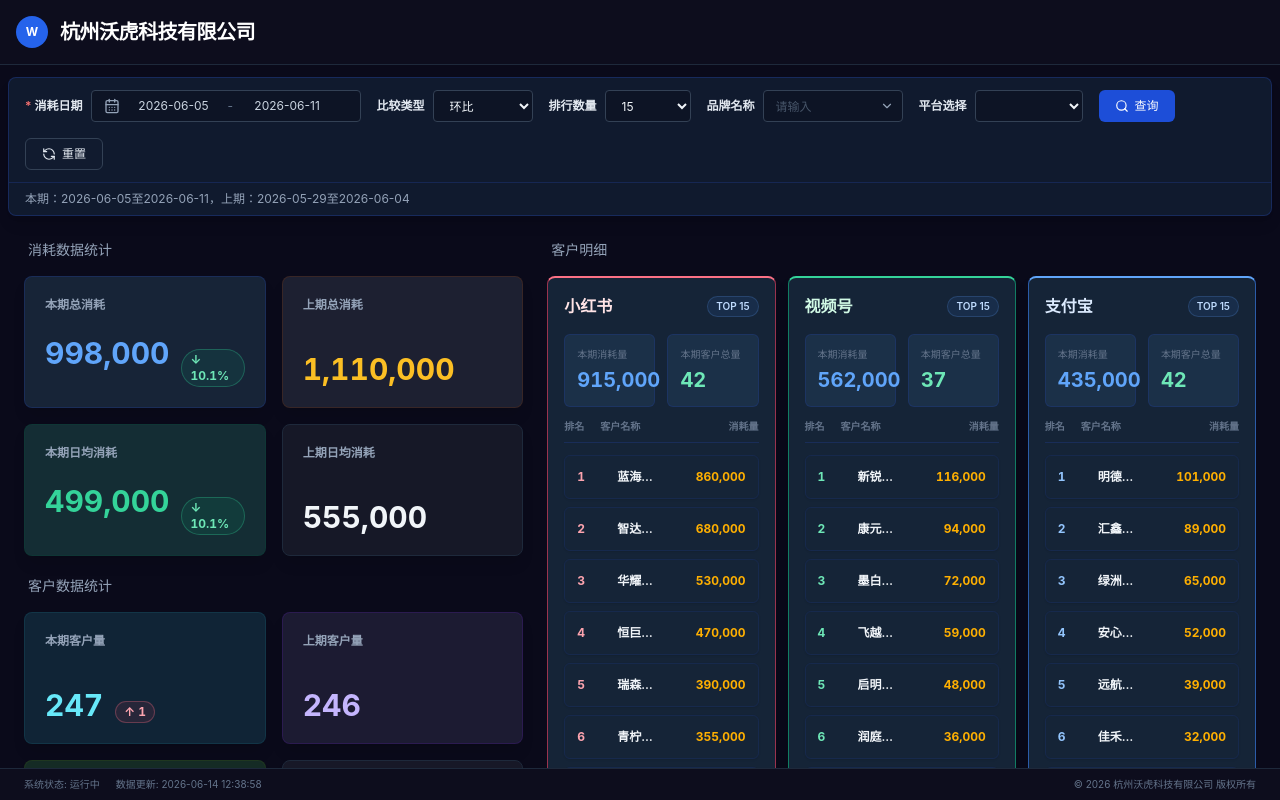
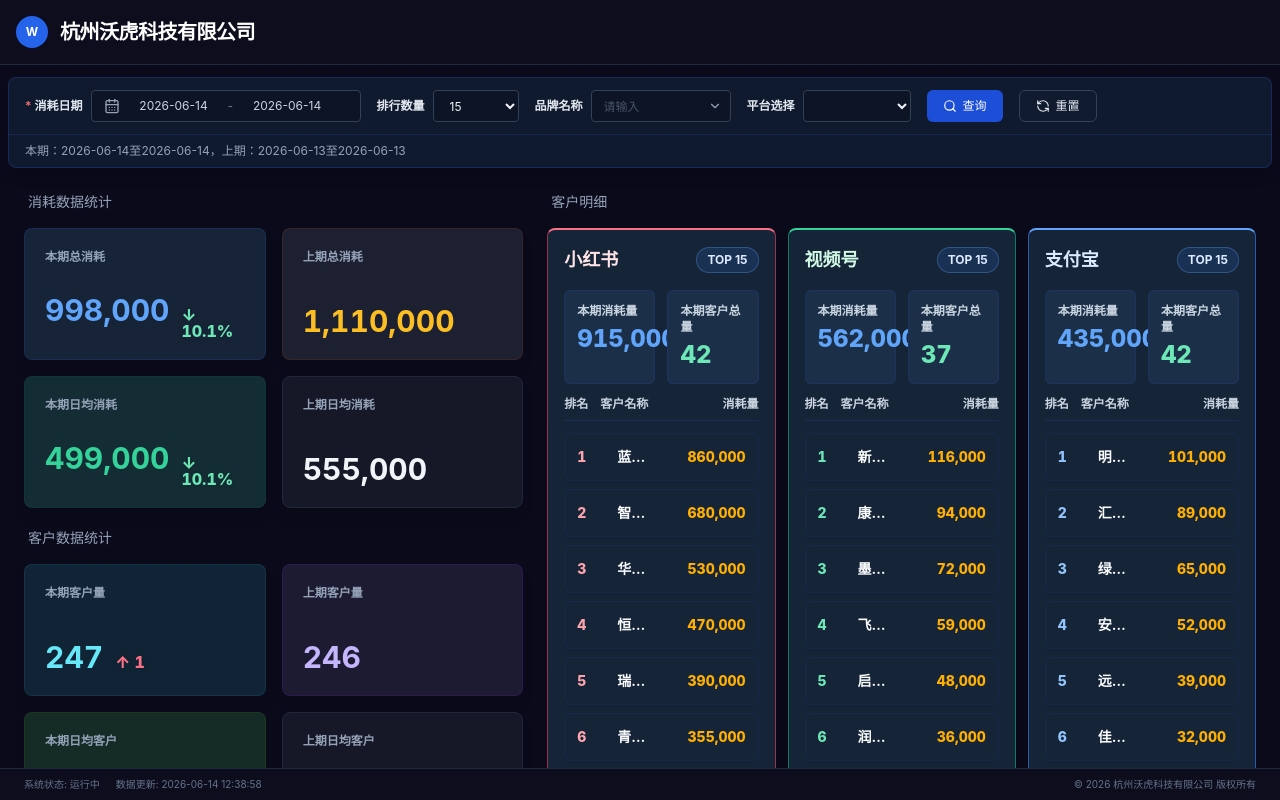
Before and after one commit to yuewithme/toufang-data-dashboard, a React (Vite) app: page / in a window 1280 px wide. Built offline with nearby package versions, Linux system fonts and the light colour scheme.

Commit message:
Refine dashboard filters and comparison styling

```diff
--- a/src/components/CustomerDetailsPanel.tsx
+++ b/src/components/CustomerDetailsPanel.tsx
@@ -51,25 +51,25 @@ const PlatformCard: React.FC<{ platform: PlatformPerformance; rankCount: number
     <section className={`flex min-h-0 flex-col overflow-hidden rounded-lg border ${styles.border} ${styles.top} border-t-2 bg-[#152437] shadow-lg shadow-black/20`}>
       <div className="px-4 pb-3 pt-4">
         <div className="mb-4 flex items-center justify-between">
-          <h3 className={`text-base font-bold ${styles.title}`}>{platform.name}</h3>
-          <span className="rounded-full border border-blue-400/20 bg-blue-500/10 px-2 py-0.5 text-[10px] font-semibold text-blue-200">
+          <h3 className={`text-lg font-extrabold ${styles.title}`}>{platform.name}</h3>
+          <span className="rounded-full border border-blue-400/30 bg-blue-500/15 px-2.5 py-1 text-xs font-bold text-blue-100">
             TOP {rankedCustomers.length}
           </span>
         </div>
 
         <div className="grid grid-cols-2 gap-3">
           <div className="rounded-md border border-blue-900/40 bg-[#1b3048] p-3">
-            <div className="text-[10px] font-medium text-slate-500">本期消耗量</div>
-            <div className={`mt-1 text-xl font-bold tabular-nums ${styles.value}`}>{formatNumber(platform.periodConsumption)}</div>
+            <div className="text-xs font-bold text-slate-300">本期消耗量</div>
+            <div className={`mt-1 text-2xl font-extrabold tabular-nums ${styles.value}`}>{formatNumber(platform.periodConsumption)}</div>
           </div>
           <div className="rounded-md border border-blue-900/40 bg-[#1b3048] p-3">
-            <div className="text-[10px] font-medium text-slate-500">本期客户总量</div>
-            <div className={`mt-1 text-xl font-bold tabular-nums ${styles.customer}`}>{formatNumber(platform.periodCustomers)}</div>
+            <div className="text-xs font-bold text-slate-300">本期客户总量</div>
+            <div className={`mt-1 text-2xl font-extrabold tabular-nums ${styles.customer}`}>{formatNumber(platform.periodCustomers)}</div>
           </div>
         </div>
       </div>
 
-      <div className="mx-4 mb-3 flex items-center border-b border-blue-900/40 pb-2 text-[10px] font-semibold text-slate-500">
+      <div className="mx-4 mb-3 flex items-center border-b border-blue-900/40 pb-2 text-xs font-bold text-slate-300">
         <span className="w-9 shrink-0">排名</span>
         <span className="min-w-0 flex-1">客户名称</span>
         <span className="w-20 shrink-0 text-right">消耗量</span>
@@ -80,11 +80,11 @@ const PlatformCard: React.FC<{ platform: PlatformPerformance; rankCount: number
           {rankedCustomers.map((customer, index) => (
             <div
               key={customer.name}
-              className={`flex min-h-11 items-center gap-3 rounded-md border border-blue-900/25 bg-gradient-to-r ${styles.row} px-3 py-2 text-xs shadow-sm shadow-black/10`}
+              className={`flex min-h-12 items-center gap-3 rounded-md border border-blue-900/25 bg-gradient-to-r ${styles.row} px-3 py-2 text-sm shadow-sm shadow-black/10`}
             >
-              <span className={`w-7 shrink-0 font-bold tabular-nums ${styles.rank}`}>{index + 1}</span>
-              <span className="min-w-0 flex-1 truncate font-semibold text-slate-100">{customer.name}</span>
-              <span className="w-20 shrink-0 text-right font-bold tabular-nums text-[#ffb000]">{formatNumber(customer.consumption)}</span>
+              <span className={`w-7 shrink-0 font-extrabold tabular-nums ${styles.rank}`}>{index + 1}</span>
+              <span className="min-w-0 flex-1 truncate font-bold text-slate-50">{customer.name}</span>
+              <span className="w-20 shrink-0 text-right font-extrabold tabular-nums text-[#ffb000]">{formatNumber(customer.consumption)}</span>
             </div>
           ))}
         </div>
--- a/src/components/FilterPanel.tsx
+++ b/src/components/FilterPanel.tsx
@@ -4,8 +4,6 @@ import { Button } from './ui/button';
 import { cn } from '../lib/utils';
 
 const mockBrands = ['星河科技', '云启教育', '蓝海医美', '智达家居', '华耀电商', '新锐汽车', '明德教育'];
-const initialStartDate = '2026-06-05';
-const initialEndDate = '2026-06-11';
 const weekDays = ['日', '一', '二', '三', '四', '五', '六'];
 
 type CalendarDay = {
@@ -18,6 +16,15 @@ type CalendarDay = {
 const pad2 = (value: number) => String(value).padStart(2, '0');
 
 const toDateKey = (date: Date) => `${date.getFullYear()}-${pad2(date.getMonth() + 1)}-${pad2(date.getDate())}`;
+
+const getYesterdayDateKey = () => {
+  const date = new Date();
+  date.setDate(date.getDate() - 1);
+  return toDateKey(date);
+};
+
+const initialStartDate = getYesterdayDateKey();
+const initialEndDate = initialStartDate;
 
 const fromDateKey = (dateKey: string) => {
   const [year, month, day] = dateKey.split('-').map(Number);
@@ -255,7 +262,6 @@ export const FilterPanel: React.FC<FilterPanelProps> = ({
   const [isDatePickerOpen, setIsDatePickerOpen] = React.useState(false);
   const [startDate, setStartDate] = React.useState(initialStartDate);
   const [endDate, setEndDate] = React.useState(initialEndDate);
-  const [compareType, setCompareType] = React.useState('环比');
   const [brandName, setBrandName] = React.useState('');
 
   const previousRange = getPreviousRange(startDate, endDate);
@@ -263,7 +269,6 @@ export const FilterPanel: React.FC<FilterPanelProps> = ({
   const resetFilters = () => {
     setStartDate(initialStartDate);
     setEndDate(initialEndDate);
-    setCompareType('环比');
     onRankCountChange(15);
     setBrandName('');
     onSelectedPlatformChange('');
@@ -302,18 +307,6 @@ export const FilterPanel: React.FC<FilterPanelProps> = ({
             />
           )}
         </div>
-
-        <label className="flex items-center gap-2">
-          <span className="font-semibold text-slate-200">比较类型</span>
-          <select
-            value={compareType}
-            onChange={(event) => setCompareType(event.target.value)}
-            className="h-8 w-[100px] rounded border border-slate-700 bg-[#0d1425] px-3 text-slate-100 outline-none focus:border-blue-500"
-          >
-            <option>环比</option>
-            <option>同比</option>
-          </select>
-        </label>
 
         <label className="flex items-center gap-2">
           <span className="font-semibold text-slate-200">排行数量</span>
--- a/src/components/TaskCompletionPanel.tsx
+++ b/src/components/TaskCompletionPanel.tsx
@@ -99,10 +99,10 @@ const StatGrid: React.FC<{ items: StatCard[] }> = ({ items }) => (
       const isUp = stat.compare ? stat.compare.value > 0 : false;
       const isDown = stat.compare ? stat.compare.value < 0 : false;
       const compareClassName = isUp
-        ? 'border-rose-400/30 bg-rose-500/10 text-rose-300'
+        ? 'text-rose-400'
         : isDown
-          ? 'border-emerald-400/30 bg-emerald-500/10 text-emerald-300'
-          : 'border-slate-500/30 bg-slate-500/10 text-slate-300';
+          ? 'text-emerald-300'
+          : 'text-slate-300';
 
       return (
         <Card key={stat.label} className={`${stat.className} min-h-[132px] shadow-lg`}>
@@ -111,7 +111,7 @@ const StatGrid: React.FC<{ items: StatCard[] }> = ({ items }) => (
             <div className="flex items-baseline gap-3">
               <span className={`text-3xl font-bold tabular-nums ${stat.tone}`}>{formatNumber(stat.value)}</span>
               {stat.compare && (
-                <span className={`rounded-full border px-2 py-0.5 text-xs font-bold tabular-nums ${compareClassName}`}>
+                <span className={`text-base font-extrabold tabular-nums leading-none drop-shadow ${compareClassName}`}>
                   {isUp ? '↑' : isDown ? '↓' : '→'} {stat.compare.text}
                 </span>
               )}
```
